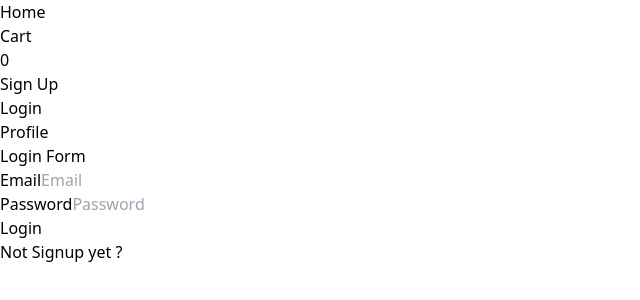
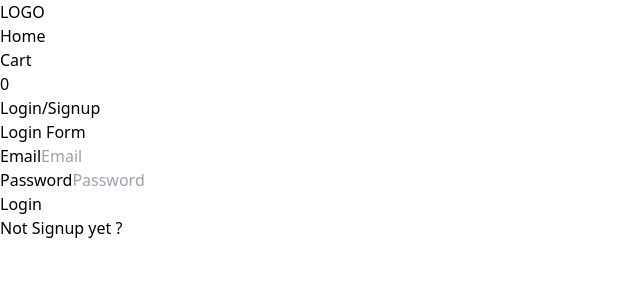
Before and after one commit to amirk1998/Shopping-Website-React, a React (Vite) app: page /login in a window 1280 px wide. Shown: the top 300 px of the page, without its empty margins (0-640 px from the left). Built offline with nearby package versions, Linux system fonts and the light colour scheme; the HTML template or start-up script is replaced by a standard one.

Commit message:
Navigation Redesign

```diff
--- a/src/Components/Login/LoginForm.jsx
+++ b/src/Components/Login/LoginForm.jsx
@@ -77,7 +77,7 @@ const LoginForm = () => {
         {error && <ToastifyComp text={`${error}`} type='error' />}
 
         <Link to={'/signup'}>
-          <p className='text-slate-900 hover:text-blue-500 text-base'>
+          <p className='text-blue-500 hover:text-blue-800 text-base'>
             Not Signup yet ?
           </p>
         </Link>
--- a/src/Components/Navigation/Navigation.jsx
+++ b/src/Components/Navigation/Navigation.jsx
@@ -12,8 +12,65 @@ const items = [
 
 const Navigation = () => {
   return (
-    <nav className='h-full flex items-center justify-between w-full'>
-      <ul className='flex flex-row items-center justify-evenly h-full w-full'>
+    <nav className='h-full flex items-center justify-between w-full sticky top-0 px-4'>
+      <div className=''>
+        <ul className='flex flex-row items-center justify-between h-full w-full'>
+          <li className='mr-4'>LOGO</li>
+          <li>
+            <NavLink
+              to={'/'}
+              className={(navData) =>
+                navData.isActive
+                  ? '  text-red-500'
+                  : 'text-slate-500 hover:text-slate-800 '
+              }
+            >
+              Home
+            </NavLink>
+          </li>
+        </ul>
+      </div>
+
+      <div className='w-1/4 pr-4'>
+        <ul className='flex flex-row items-center justify-between h-full w-full mr-4'>
+          <li>
+            <NavLink
+              to={'/cart'}
+              className={(navData) =>
+                navData.isActive
+                  ? '  text-red-500'
+                  : 'text-slate-500 hover:text-slate-800 '
+              }
+            >
+              <div className='flex items-center'>
+                Cart
+                <CartBadge />
+              </div>
+            </NavLink>
+          </li>
+          <li>
+            <NavLink
+              to={'/login'}
+              className={(navData) =>
+                navData.isActive
+                  ? '  text-red-500'
+                  : 'text-slate-500 hover:text-slate-800 '
+              }
+            >
+              Login/Signup
+            </NavLink>
+          </li>
+        </ul>
+      </div>
+    </nav>
+  );
+};
+
+export default withRouter(Navigation);
+
+// Method 2:
+{
+  /* <ul className='flex flex-row items-center justify-evenly h-full w-full'>
         {items.map((item) => {
           return (
             <li key={item.to}>
@@ -37,9 +94,5 @@ const Navigation = () => {
             </li>
           );
         })}
-      </ul>
-    </nav>
-  );
-};
-
-export default withRouter(Navigation);
+      </ul> */
+}
```
Also changed, not shown: 1 other file (tests, documents, lock files or other folders).
